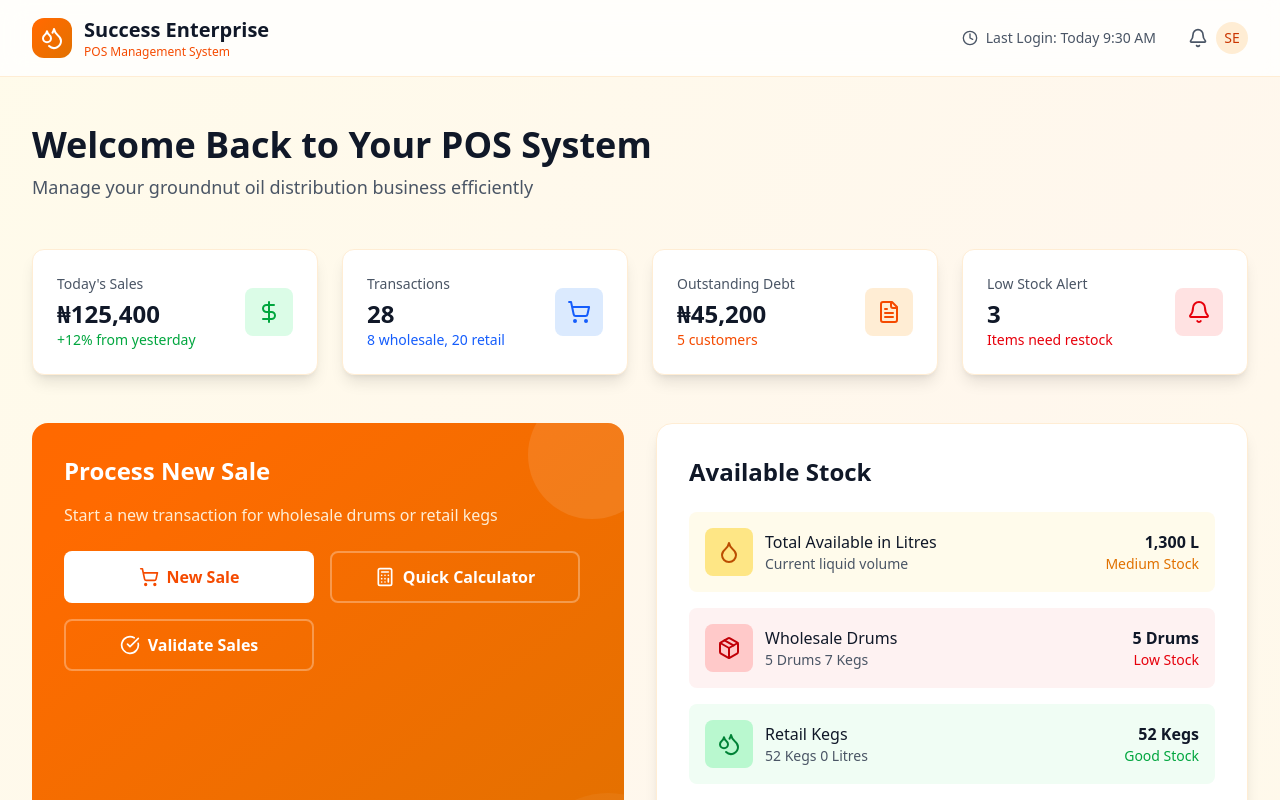
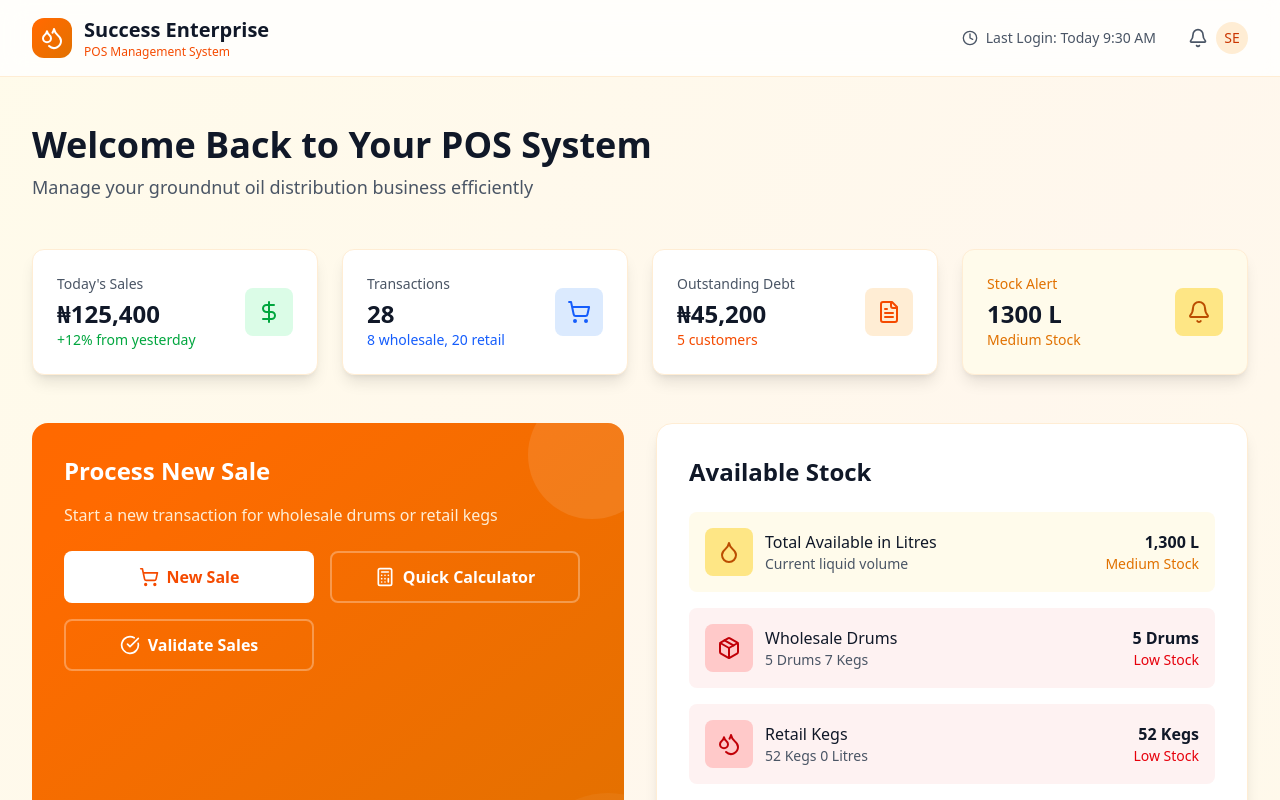
Before and after one commit to Ademic2022/pos-webapp, a Next.js app: page / in a window 1280 px wide. Shown: the top 800 px of the page. Built offline with nearby package versions, Linux system fonts and the light colour scheme.

Commit message:
Enhance stock management features with dynamic status indicators and improved metadata

```diff
--- a/src/app/layout.tsx
+++ b/src/app/layout.tsx
@@ -20,6 +20,29 @@ export const metadata: Metadata = {
     icon: "/favicon.ico",
     apple: "/apple-touch-icon.png",
   },
+  openGraph: {
+    title: "Success Enterprise | Pure Groundnut Oil Distribution",
+    description:
+      "Premium groundnut oil for homes, restaurants, and retailers. Experience unmatched purity and flavor from Success Enterprise.",
+    url: "https://www.successenterprise.com",
+    siteName: "Success Enterprise",
+    images: [
+      {
+        url: "/og-image.jpg",
+        width: 1200,
+        height: 630,
+        alt: "Bottles of pure groundnut oil by Success Enterprise",
+      },
+    ],
+    type: "website",
+  },
+  twitter: {
+    card: "summary_large_image",
+    title: "Success Enterprise | Pure Groundnut Oil Distribution",
+    description:
+      "High-quality, natural groundnut oil you can trust. Distributed by Success Enterprise.",
+    images: ["/og-image.jpg"],
+  },
 };
 
 export default function RootLayout({
--- a/src/components/home/home.tsx
+++ b/src/components/home/home.tsx
@@ -16,7 +16,8 @@ import Link from "next/link";
 import { cardsData } from "@/data/featureCardData";
 import StockDisplay from "@/utils/stock";
 import CalculatorModal from "@/utils/calculator";
-import { getFillDetails } from "@/utils/utils";
+import { getFillDetails, getStockStatus } from "@/utils/utils";
+import { colorMap } from "@/data/constants";
 
 const Home = () => {
   const [showCalculator, setShowCalculator] = React.useState(false);
@@ -27,6 +28,8 @@ const Home = () => {
     remainingKegs,
     remainingLitres,
   } = getFillDetails();
+
+  const litresStatus = getStockStatus(totalAvailableStock, "litres");
 
   return (
     <div className="min-h-screen bg-gradient-to-br from-amber-50 via-orange-50 to-yellow-50">
@@ -120,15 +123,29 @@ const Home = () => {
               </div>
             </div>
 
-            <div className="bg-white rounded-xl p-6 shadow-lg border border-orange-100">
+            <div
+              className={`rounded-xl p-6 shadow-lg border ${colorMap[litresStatus].bg} border-orange-100`}
+            >
               <div className="flex items-center justify-between">
                 <div>
-                  <p className="text-sm text-gray-600 mb-1">Low Stock Alert</p>
-                  <p className="text-2xl font-bold text-gray-900">3</p>
-                  <p className="text-sm text-red-600">Items need restock</p>
+                  <p
+                    className={`text-sm ${colorMap[litresStatus].textColor} mb-1`}
+                  >
+                    Stock Alert
+                  </p>
+                  <p className="text-2xl font-bold text-gray-900">
+                    {totalAvailableStock} L
+                  </p>
+                  <p className={`text-sm ${colorMap[litresStatus].textColor}`}>
+                    {colorMap[litresStatus].statusText}
+                  </p>
                 </div>
-                <div className="w-12 h-12 bg-red-100 rounded-lg flex items-center justify-center">
-                  <Bell className="w-6 h-6 text-red-600" />
+                <div
+                  className={`w-12 h-12 ${colorMap[litresStatus].iconBg} rounded-lg flex items-center justify-center`}
+                >
+                  <Bell
+                    className={`w-6 h-6 ${colorMap[litresStatus].iconColor}`}
+                  />
                 </div>
               </div>
             </div>
@@ -169,7 +186,6 @@ const Home = () => {
                     Validate Sales
                   </Link>
                 </div>
-
               </div>
               <div className="absolute -right-8 -top-8 w-32 h-32 bg-white/10 rounded-full"></div>
               <div className="absolute -right-16 -bottom-16 w-40 h-40 bg-white/5 rounded-full"></div>
--- a/src/data/constants.ts
+++ b/src/data/constants.ts
@@ -1,2 +1,44 @@
+import { StockStatusConfig } from "@/interfaces/interface";
+import { StockStatus } from "@/types/types";
+
+export const STOCK_STATUSES = ['low', 'medium', 'high'] as const;
 export const DRUM_CAPACITY = 225;
 export const KEG_CAPACITY = 25;
+export const STOCK_THRESHOLDS = {
+    litres: {
+      low: 500,
+      medium: 1500
+    },
+    drums: {
+      low: 10,
+      medium: 30
+    },
+    kegs: {
+      low: 20,
+      medium: 50
+    }
+  } as const;
+
+export const colorMap: Record<StockStatus, StockStatusConfig> = {
+    low: {
+      bg: "bg-red-50",
+      iconBg: "bg-red-200",
+      iconColor: "text-red-700",
+      textColor: "text-red-600",
+      statusText: "Low Stock",
+    },
+    medium: {
+      bg: "bg-amber-50",
+      iconBg: "bg-amber-200",
+      iconColor: "text-amber-700",
+      textColor: "text-amber-600",
+      statusText: "Medium Stock",
+    },
+    high: {
+      bg: "bg-green-50",
+      iconBg: "bg-green-200",
+      iconColor: "text-green-700",
+      textColor: "text-green-600",
+      statusText: "Good Stock",
+    },
+  } as const;
--- a/src/types/types.ts
+++ b/src/types/types.ts
@@ -1,3 +1,5 @@
+import { STOCK_STATUSES } from "@/data/constants";
+
 export type SaleType = "retail" | "wholesale";
 export type PaymentMethod = "cash" | "credit" | "transfer" | "part_payment";
 export type CustomerFilter =
@@ -35,3 +37,5 @@ export type Stats = {
   validPercentage: string;
   avgDiscrepancy: string;
 };
+
+export type StockStatus = typeof STOCK_STATUSES[number];
--- a/src/utils/stock.tsx
+++ b/src/utils/stock.tsx
@@ -1,9 +1,9 @@
 import React from "react";
 import { Droplet, Package, Droplets } from "lucide-react";
 import Link from "next/link";
-import { StockDisplayProps, StockStatusConfig } from "@/interfaces/interface";
-
-type StockStatus = "low" | "medium" | "high";
+import { StockDisplayProps } from "@/interfaces/interface";
+import { getStockStatus } from "./utils";
+import { colorMap } from "@/data/constants";
 
 const StockDisplay: React.FC<StockDisplayProps> = ({
   totalAvailableStock,
@@ -12,48 +12,9 @@ const StockDisplay: React.FC<StockDisplayProps> = ({
   remainingKegs,
   remainingLitres,
 }) => {
-  // Calculate stock status
-  const getStockStatus = (
-    value: number,
-    thresholds: { low: number; medium: number }
-  ): StockStatus => {
-    if (value <= thresholds.low) return "low";
-    if (value <= thresholds.medium) return "medium";
-    return "high";
-  };
-
-  // Status thresholds (adjust these as needed)
-  const litreStatus = getStockStatus(totalAvailableStock, {
-    low: 500,
-    medium: 1500,
-  });
-  const drumStatus = getStockStatus(totalDrums, { low: 10, medium: 30 });
-  const kegStatus = getStockStatus(totalKegs, { low: 20, medium: 50 });
-
-  // Color mappings
-  const colorMap: Record<StockStatus, StockStatusConfig> = {
-    low: {
-      bg: "bg-red-50",
-      iconBg: "bg-red-200",
-      iconColor: "text-red-700",
-      textColor: "text-red-600",
-      statusText: "Low Stock",
-    },
-    medium: {
-      bg: "bg-amber-50",
-      iconBg: "bg-amber-200",
-      iconColor: "text-amber-700",
-      textColor: "text-amber-600",
-      statusText: "Medium Stock",
-    },
-    high: {
-      bg: "bg-green-50",
-      iconBg: "bg-green-200",
-      iconColor: "text-green-700",
-      textColor: "text-green-600",
-      statusText: "Good Stock",
-    },
-  };
+  const litresStatus = getStockStatus(totalAvailableStock, "litres");
+  const drumsStatus = getStockStatus(totalDrums, "drums");
+  const kegStatus = getStockStatus(totalDrums, "kegs");
 
   return (
     <div className="bg-white rounded-2xl p-8 shadow-lg border border-orange-100">
@@ -64,14 +25,14 @@ const StockDisplay: React.FC<StockDisplayProps> = ({
       <div className="space-y-4">
         {/* Total Litres */}
         <div
-          className={`flex items-center justify-between p-4 ${colorMap[litreStatus].bg} rounded-lg`}
+          className={`flex items-center justify-between p-4 ${colorMap[litresStatus].bg} rounded-lg`}
         >
           <div className="flex items-center space-x-3">
             <div
-              className={`w-12 h-12 ${colorMap[litreStatus].iconBg} rounded-lg flex items-center justify-center`}
+              className={`w-12 h-12 ${colorMap[litresStatus].iconBg} rounded-lg flex items-center justify-center`}
             >
               <Droplet
-                className={`w-6 h-6 ${colorMap[litreStatus].iconColor}`}
+                className={`w-6 h-6 ${colorMap[litresStatus].iconColor}`}
               />
             </div>
             <div>
@@ -85,22 +46,22 @@ const StockDisplay: React.FC<StockDisplayProps> = ({
             <div className="font-bold text-gray-900">
               {totalAvailableStock.toLocaleString()} L
             </div>
-            <div className={`text-sm ${colorMap[litreStatus].textColor}`}>
-              {colorMap[litreStatus].statusText}
+            <div className={`text-sm ${colorMap[litresStatus].textColor}`}>
+              {colorMap[litresStatus].statusText}
             </div>
           </div>
         </div>
 
         {/* Wholesale Drums */}
         <div
-          className={`flex items-center justify-between p-4 ${colorMap[drumStatus].bg} rounded-lg`}
+          className={`flex items-center justify-between p-4 ${colorMap[drumsStatus].bg} rounded-lg`}
         >
           <div className="flex items-center space-x-3">
             <div
-              className={`w-12 h-12 ${colorMap[drumStatus].iconBg} rounded-lg flex items-center justify-center`}
+              className={`w-12 h-12 ${colorMap[drumsStatus].iconBg} rounded-lg flex items-center justify-center`}
             >
               <Package
-                className={`w-6 h-6 ${colorMap[drumStatus].iconColor}`}
+                className={`w-6 h-6 ${colorMap[drumsStatus].iconColor}`}
               />
             </div>
             <div>
@@ -112,8 +73,8 @@ const StockDisplay: React.FC<StockDisplayProps> = ({
           </div>
           <div className="text-right">
             <div className="font-bold text-gray-900">{totalDrums} Drums</div>
-            <div className={`text-sm ${colorMap[drumStatus].textColor}`}>
-              {colorMap[drumStatus].statusText}
+            <div className={`text-sm ${colorMap[drumsStatus].textColor}`}>
+              {colorMap[drumsStatus].statusText}
             </div>
           </div>
         </div>
--- a/src/utils/utils.ts
+++ b/src/utils/utils.ts
@@ -1,7 +1,7 @@
-import { DRUM_CAPACITY, KEG_CAPACITY } from "@/data/constants";
+import { DRUM_CAPACITY, KEG_CAPACITY, STOCK_THRESHOLDS } from "@/data/constants";
 import { stockData } from "@/data/stock";
 import { DeliveryHistory } from "@/interfaces/interface";
-import { MeterReading, Stats } from "@/types/types";
+import { MeterReading, Stats, StockStatus } from "@/types/types";
 
 export const getLatestAvailableStock = (stockData: DeliveryHistory[]): number => {
   if (!Array.isArray(stockData) || stockData.length === 0) return 0;
@@ -103,3 +103,24 @@ export const isDateInRange = (
   const reading = new Date(readingDate);
   return reading >= start && reading <= end;
 };
+
+// export const getStockStatus = (
+//   value: number,
+//   thresholds: { low: number; medium: number }
+// ): StockStatus => {
+//   if (value <= thresholds.low) return "low";
+//   if (value <= thresholds.medium) return "medium";
+//   return "high";
+// };
+
+
+export function getStockStatus(
+  value: number,
+  productType: keyof typeof STOCK_THRESHOLDS
+): StockStatus {
+  const { low, medium } = STOCK_THRESHOLDS[productType];
+
+  if (value <= low) return 'low';
+  if (value <= medium) return 'medium';
+  return 'high';
+}
```
